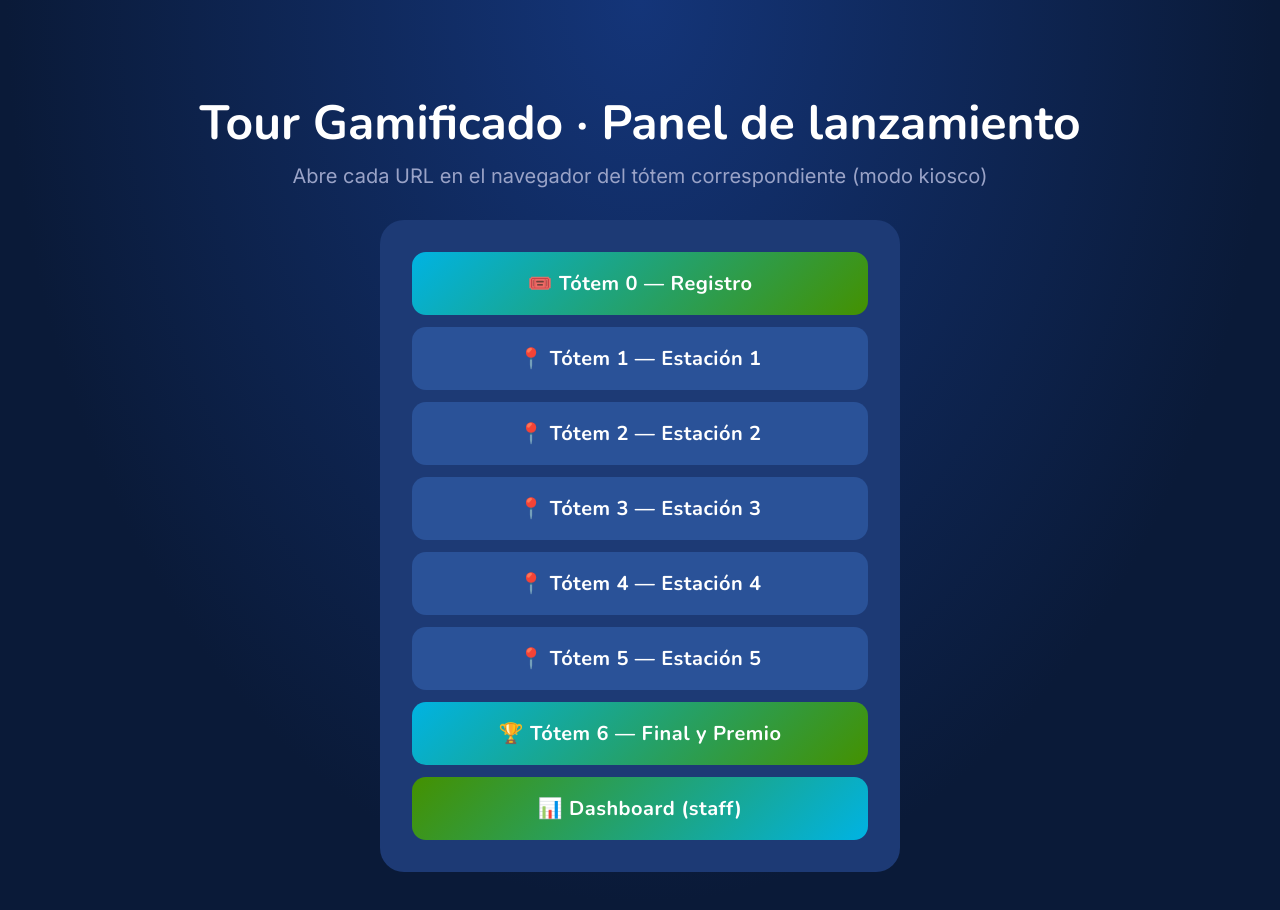
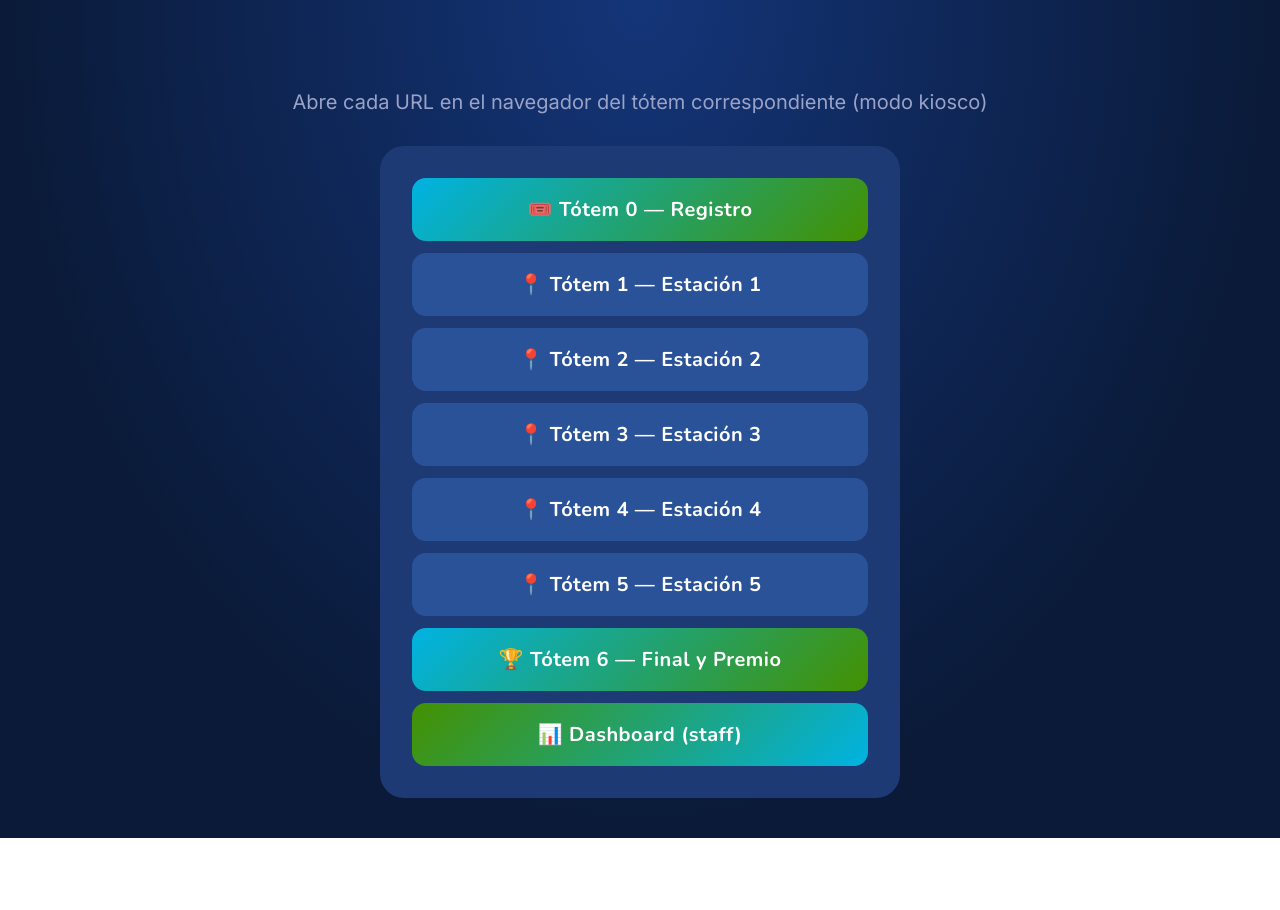
Before and after one commit to plannerpenta-lang/tour, a website: page public/index.html in a window 1280 px wide. After the commit the page ends 838 px from the top, so only its background shows below. Drawn offline with Linux system fonts and the light colour scheme.

Commit message:
Quitar titulo del panel de lanzamiento

```diff
--- a/public/index.html
+++ b/public/index.html
@@ -8,7 +8,6 @@
 </head>
 <body>
 <div class="screen activa" style="justify-content:center">
-  <h1>Tour Gamificado · Panel de lanzamiento</h1>
   <p class="subtitulo">Abre cada URL en el navegador del tótem correspondiente (modo kiosco)</p>
   <div class="tarjeta-forma" style="gap:12px">
     <button class="boton" onclick="location.href='/registro.html'">🎟️ Tótem 0 — Registro</button>
```
